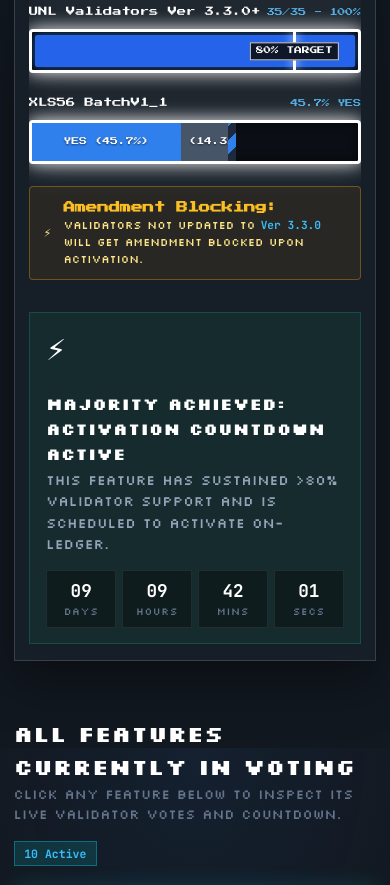
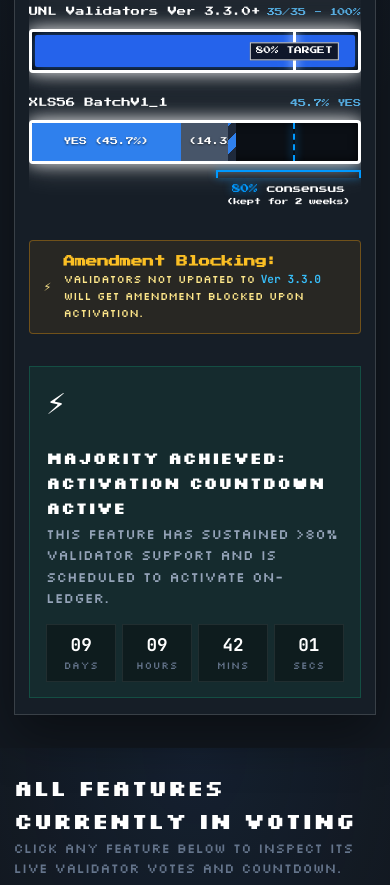
Before and after one commit to bigcjat/wen, a website built with Vite: page index.html in a window 390 px wide. Shown: the part 940-1825 px from the top of the page. Built offline with nearby package versions, Linux system fonts and the light colour scheme; no server answers.

Commit message:
fix: restore mobile vertical scrolling and add authentic 80% consensus retro threshold indicator

```diff
--- a/index.html
+++ b/index.html
@@ -2,9 +2,7 @@
 <html lang="en">
   <head>
     <meta charset="UTF-8" />
-    <meta name="viewport" content="width=device-width, initial-scale=1.0, maximum-scale=1.0, user-scalable=no, viewport-fit=cover" />
-    <meta name="apple-mobile-web-app-capable" content="yes" />
-    <meta name="apple-mobile-web-app-status-bar-style" content="black-translucent" />
+    <meta name="viewport" content="width=device-width, initial-scale=1.0, viewport-fit=cover" />
     <meta name="format-detection" content="telephone=no" />
     <title>wen — XRPL Consensus & Amendment Radar</title>
     <meta name="description" content="Real-time consensus tracker for upcoming XRP Ledger (XRPL) amendments, votes, countdowns, and validator status." />
@@ -127,6 +125,19 @@
               <div class="segment-yes" id="segmentYes" style="width: 85.71%;" title="YES Votes">YES (85.7%)</div>
               <div class="segment-no" id="segmentNo" style="width: 14.29%;" title="NO / Veto Votes">NO (14.3%)</div>
               <div class="segment-unvoted" id="segmentUnvoted" style="width: 0%;" title="OUTDATED: Will be amendment blocked if activated">OUTDATED (0%)</div>
+              <!-- Dashed vertical consensus threshold line at 80% -->
+              <div class="retro-dashed-line"></div>
+            </div>
+
+            <!-- 80% CONSENSUS BRACKET (EXACT FROM SCREENSHOT) -->
+            <div class="retro-threshold-container">
+              <div class="retro-threshold-bracket-wrap">
+                <div class="retro-bracket"></div>
+                <div class="retro-bracket-text">
+                  <span class="retro-bracket-pct">80%</span> consensus
+                </div>
+                <div class="retro-bracket-sub">(kept for 2 weeks)</div>
+              </div>
             </div>
           </div>
 
--- a/src/style.css
+++ b/src/style.css
@@ -33,12 +33,7 @@
 }
 
 html {
-  width: 100%;
-  max-width: 100%;
   overflow-x: hidden;
-  overscroll-behavior: none;
-  overscroll-behavior-y: none;
-  overscroll-behavior-x: none;
   -webkit-text-size-adjust: 100%;
 }
 
@@ -47,18 +42,11 @@ body {
   background-color: var(--bg-primary);
   color: var(--text-primary);
   min-height: 100vh;
-  min-height: -webkit-fill-available;
   line-height: 1.5;
   background-image:
     radial-gradient(ellipse 60% 40% at 50% 0%, rgba(47, 128, 237, 0.08), transparent);
   background-attachment: fixed;
-  width: 100%;
-  max-width: 100vw;
   overflow-x: hidden;
-  overscroll-behavior: none;
-  overscroll-behavior-y: none;
-  overscroll-behavior-x: none;
-  touch-action: pan-y;
   -webkit-overflow-scrolling: touch;
   -webkit-font-smoothing: antialiased;
 }
@@ -630,7 +618,80 @@ body {
   text-shadow: 0 1px 2px rgba(0,0,0,0.8);
 }
 
-/* 80%+1 Target Indicator */
+/* 80%+1 Target Indicator (exact 2022 retro style from screenshot) */
+.retro-dashed-line {
+  position: absolute;
+  top: 0;
+  bottom: 0;
+  left: 80%; /* 28/35 = 80% */
+  width: 0;
+  border-left: 2.5px dashed #0099ff;
+  box-shadow: 0 0 8px rgba(0, 153, 255, 0.7);
+  z-index: 10;
+  pointer-events: none;
+}
+
+.retro-threshold-container {
+  position: relative;
+  width: 100%;
+  margin-top: 6px;
+  min-height: 48px;
+}
+
+.retro-threshold-bracket-wrap {
+  position: absolute;
+  left: 80%;
+  transform: translateX(-50%);
+  width: 175px;
+  max-width: 50vw;
+  display: flex;
+  flex-direction: column;
+  align-items: center;
+  text-align: center;
+}
+
+.retro-bracket {
+  width: 100%;
+  height: 8px;
+  border-top: 2px solid #0099ff;
+  border-left: 2px solid #0099ff;
+  border-right: 2px solid #0099ff;
+  margin-bottom: 5px;
+  box-shadow: 0 0 8px rgba(0, 153, 255, 0.4);
+}
+
+.retro-bracket-text {
+  font-family: var(--font-pixel);
+  font-size: clamp(0.55rem, 1.8vw, 0.72rem);
+  color: #ffffff;
+  white-space: nowrap;
+  letter-spacing: -0.01em;
+  line-height: 1.3;
+}
+
+.retro-bracket-pct {
+  color: #0099ff;
+  text-shadow: 0 0 8px rgba(0, 153, 255, 0.7);
+}
+
+.retro-bracket-sub {
+  font-family: var(--font-pixel);
+  font-size: clamp(0.44rem, 1.4vw, 0.55rem);
+  color: #ffffff;
+  margin-top: 3px;
+  white-space: nowrap;
+  letter-spacing: -0.02em;
+}
+
+@media (max-width: 480px) {
+  .retro-threshold-bracket-wrap {
+    left: auto;
+    right: 0;
+    transform: none;
+    width: 145px;
+  }
+}
+
 .consensus-marker {
   position: absolute;
   top: 0;
@@ -1068,17 +1129,6 @@ body {
    MOBILE RESPONSIVENESS & APP-LIKE OPTIMIZATION
 ----------------------------------- */
 @media (max-width: 640px) {
-  html, body {
-    width: 100vw;
-    max-width: 100vw;
-    overflow-x: hidden;
-    position: relative;
-    overscroll-behavior: none;
-    overscroll-behavior-y: none;
-    overscroll-behavior-x: none;
-    touch-action: pan-y;
-  }
-
   .container {
     padding: 1.25rem 0.85rem 3.5rem;
     max-width: 100vw;
```
